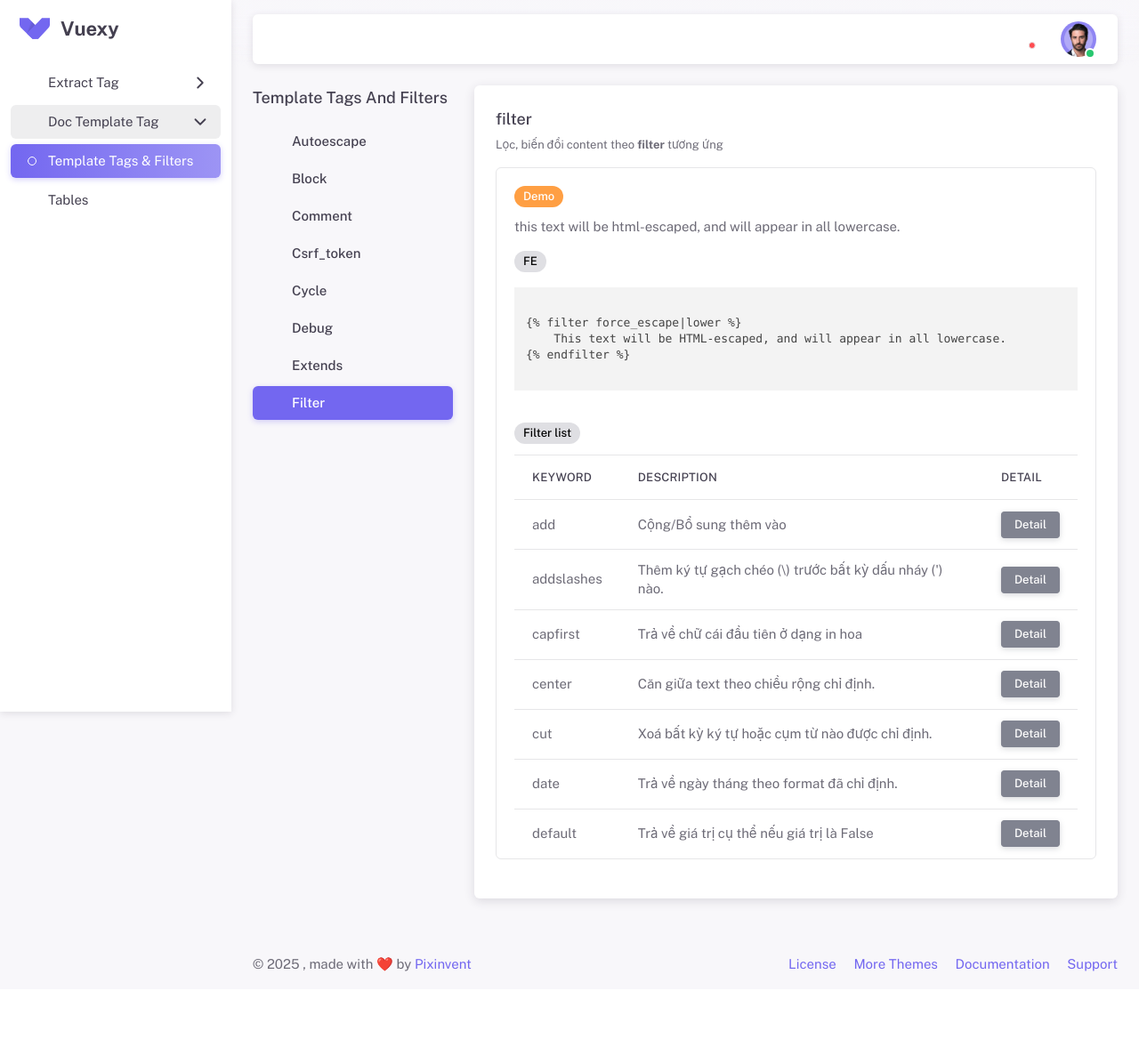
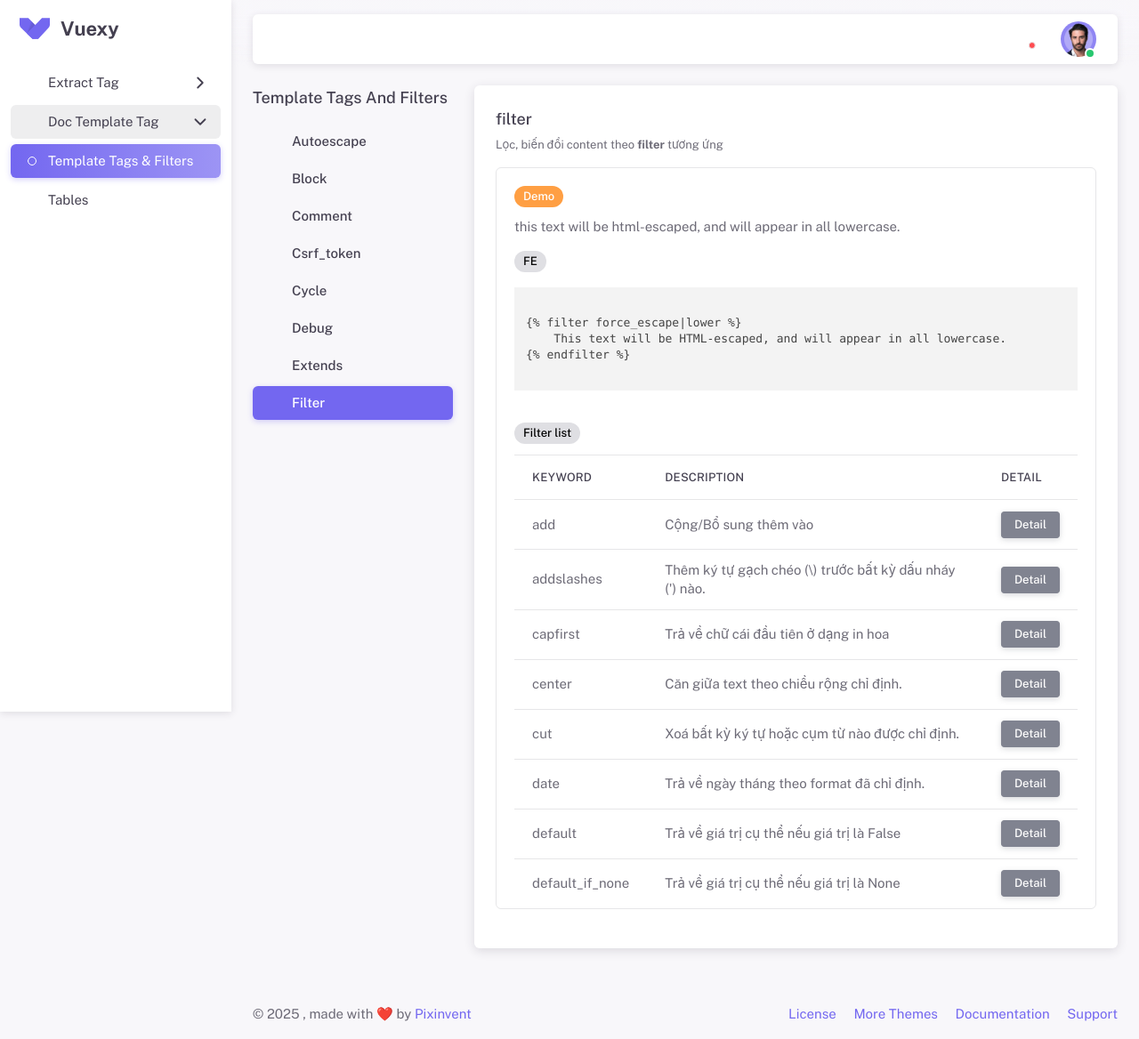
Before and after one commit to nguyenthingoctran/django_templatetags_demo, a Django app: page /research_doc/index/ in a window 1280 px wide, after a click on "Filter". Shown: the whole page at 89% size. Before the commit the page ends 1092 px from the top, so only its background shows below. Run offline with Django 5.2, Linux system fonts and the light colour scheme; some libraries are stand-ins or nearby versions.

Commit message:
Default If None

```diff
--- a/research_doc/views.py
+++ b/research_doc/views.py
@@ -32,6 +32,11 @@ class Research_Doc(TemplateView):
       colors = ['Red', 'Green', 'Blue', '', 'Yellow']
       return colors
 
+    def dict_none_color(seft):
+      colors = ['Red', None, 'Blue', '', 'Yellow']
+      return colors
+
+
     def get_context_data(self, **kwargs):
       data = super().get_context_data(**kwargs)
       data['autoescape'] = self.research_doc_autoescape()
@@ -40,4 +45,5 @@ class Research_Doc(TemplateView):
       data['filter_add'] = self.research_doc_filter_add()
       data['filter_date'] = self.research_doc_filter_date()
       data['colors'] = self.dict_color()
+      data['colors_none'] = self.dict_none_color()
       return data
--- a/templates/app/research_doc/template_tags_and_filter/content_templatetags_and_filter/filter.html
+++ b/templates/app/research_doc/template_tags_and_filter/content_templatetags_and_filter/filter.html
@@ -150,6 +150,26 @@
                     {% modal id="modalDefault" title="Filter - Default" data=colors template_name="app/research_doc/template_tags_and_filter/content_templatetags_and_filter/filter_modal/default.html" %}
                   </td>
                 </tr>
+                <tr>
+                  <td>default_if_none</td>
+                  <td>Trả về giá trị cụ thể nếu giá trị là None</td>
+                  <td>
+                    <button
+                      type="button"
+                      class="btn btn-secondary btn-sm"
+                      data-bs-toggle="modal"
+                      data-bs-target="#modalDefaultIfNone">
+                      Detail
+                    </button>
+                    <!-- modalCapfirst -->
+                    <div class="d-none">
+                      {% for x in colors_none %}
+                        <h6>{{ x|default_if_none:"-nocolor-" }}</h6>
+                      {% endfor %}
+                    </div>
+                    {% modal id="modalDefaultIfNone" title="Filter - Default If None" data=colors_none template_name="app/research_doc/template_tags_and_filter/content_templatetags_and_filter/filter_modal/default_if_none.html" %}
+                  </td>
+                </tr>
               </tbody>
             </table>
           </div>
--- /dev/null
+++ b/templates/app/research_doc/template_tags_and_filter/content_templatetags_and_filter/filter_modal/default_if_none.html
@@ -0,0 +1,30 @@
+<div class="row">
+  <div class="col-6">
+    <p class="mb-0">Data file view</p>
+    <div class="highlight">
+      <pre class="chroma rounded mb-0">
+        <code class="language-python" data-lang="python">
+colors = ['Red', None, 'Blue', '', 'Yellow']
+        </code>
+      </pre>
+    </div>
+    <p class="mb-0">Show data</p>
+    <div class="highlight">
+      <pre class="chroma rounded mb-0">
+        <code class="language-html" data-lang="html">
+{<span></span>% for x in colors_none %<span></span>}
+  <<span></span>h6>{<span></span>{ x|default_if_none:"-nocolor-" }<span></span>}<<span></span>/h6>
+{<span></span>% endfor %<span></span>}
+        </code>
+      </pre>
+    </div>
+  </div>
+  <div class="col-6">
+    <div class="p-3 bg-label-primary mt-4">
+      <span class="d-block mb-4">Kết quả:</span>
+{% for x in data %}
+  <h6>{{ x|default_if_none:"-nocolor-" }}</h6>
+{% endfor %}
+    </div>
+  </div>
+</div>
```
Also changed, not shown: templates/app/Note.txt (+9 -0 lines).
